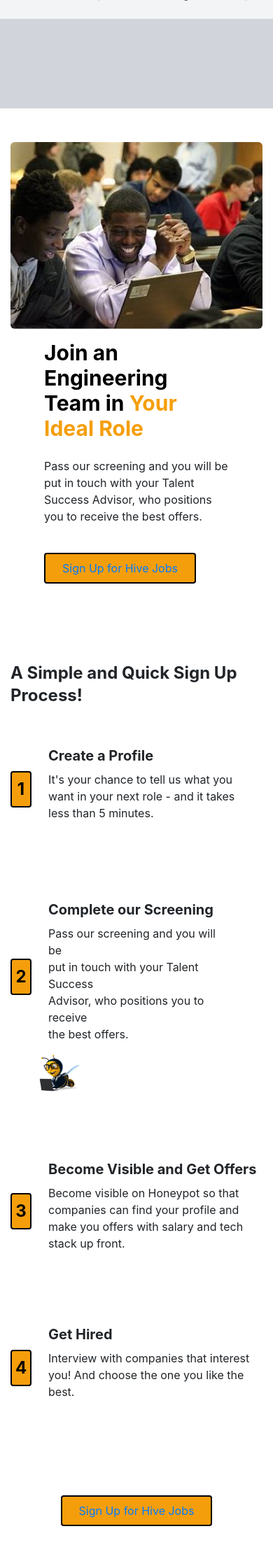
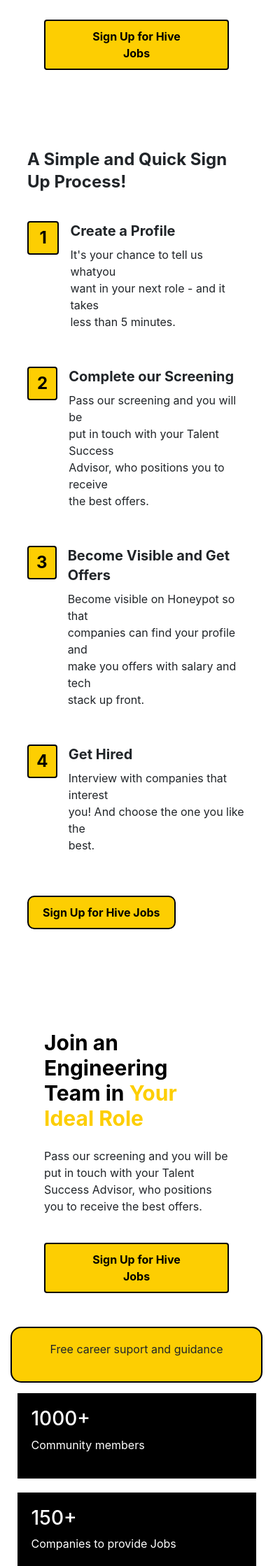
Before and after one commit to nabilbilly/HiveTech-Platform, a Django app: page / in a window 390 px wide. Shown: the part 1082-3320 px from the top of the page at 70% size. Run offline with Django 5.2, Linux system fonts and the light colour scheme; some libraries are stand-ins or nearby versions.

Commit message:
Recent Complete Work

```diff
--- a/HiveProject/Template/Accounts/ForgotPasswordEmail.html
+++ b/HiveProject/Template/Accounts/ForgotPasswordEmail.html
@@ -26,10 +26,10 @@
                 {% csrf_token %}
                 <div class="mb-12">
                     <label for="email" class="block font-bold text-black-700">Email Address</label>
-                    <input type="email" id="email" class="w-full p-2 border rounded" placeholder="">
+                    <input type="email" id="email" class="w-full p-2 border-2 rounded" placeholder="">
                 </div>
                 <br><br>
-                <button type="submit" class="w-full bg-yellow-500 text-white py-2 rounded border-2 border-black hover:bg-yellow-600 mt-12"><a href="{% url 'VerificationCode'%}" class="text-black no-underline"> Request Password Reset </a></button>
+                <button type="submit" class="w-full bg-yellow-400 font-bold text-white py-2 rounded border-2 border-black hover:bg-yellow-500 mt-12"><a href="{% url 'VerificationCode'%}" class="text-black no-underline"> Request Password Reset </a></button>
             </form>
 
             <p class=" text-center text-gray-700 mt-4"><span class=" font-bold">© 2024 Hive.</span> <br> <a href="#" class="underline text-black">Privacy,</a> <a href="#" class="underline text-black"> Terms</a> and <a href="#" class="underline text-black">Legal</a></p>
--- a/HiveProject/Template/Accounts/VerificationCode.html
+++ b/HiveProject/Template/Accounts/VerificationCode.html
@@ -15,7 +15,8 @@
 <main class="container mx-auto px-4 py-12">
     <div class="flex flex-col md:flex-row md:space-x-0">
         <!-- Verification Code Form -->
-        <div class="bg-white p-8 rounded-sm shadow-lg w-full md:w-1/2">
+        {% comment %} <div class="bg-white p-8 rounded-sm shadow-lg w-full md:w-1/2"> {% endcomment %}
+        <div class="bg-white p-8 rounded-sm  overflow-y-auto w-full md:w-1/2 " style="height:540px">
             <div class="flex items-center justify-center mb-0">
                 <h2 class="text-2xl font-bold text-center">Join Hive</h2>
                 <img src="{% static 'images/logo/CashHive1.png' %}" alt="logo" class="h-12 md:h-14 lg:h-15 mr-2">
@@ -33,7 +34,7 @@
                 </div>
 
                 <br><br><br>
-                <button type="submit" class="w-full bg-yellow-500 text-white py-2 rounded border-2 border-black hover:bg-yellow-600 mt-12"><a href="{% url 'PasswordReset'%}" class="text-black no-underline">Continue </a></button>
+                <button type="submit" class="w-full bg-yellow-400 font-bold text-white py-2 rounded border-2 border-black hover:bg-yellow-500 mt-12"><a href="{% url 'PasswordReset'%}" class="text-black no-underline">Continue </a></button>
             </form>
 
             <p class=" text-center text-gray-700 mt-3"><span class=" font-bold">© 2024 Hive.</span> <br> <a href="#" class="underline text-black">Privacy,</a> <a href="#" class="underline text-black"> Terms</a> and <a href="#" class="underline text-black">Legal</a></p>
--- a/HiveProject/Template/TalentPage.html
+++ b/HiveProject/Template/TalentPage.html
@@ -5,22 +5,27 @@
 <section class="hero-section py-0">
   <div class="w-full" >
     <div class="flex flex-wrap">
-      <div class="w-full md:w-1/2  ">
-        <h1 class="text-4xl md:text-5xl font-bold ml-10 mt-16 mb-3" style="  margin-left:100px; ">
-          <span style=" font-weight: 400; line-height: 42px; ">Choose a</span>
-          <span class="block text-black text-5xl md:text-6xl mt-4" style="font-size: 54px; font-weight: 700;  ">Job You Love</span>
+      <div class="w-full md:w-1/2 flex flex-col items-start">
+        <h1 class="text-3xl sm:text-4xl md:text-5xl lg:text-6xl font-bold ml-10 mt-16 mb-3" style="margin-left:80px;">
+          <span class="font-normal leading-10">Choose a</span>
+          <span class="block text-black text-3xl sm:text-5xl md:text-5xl lg:text-6xl mt-2 font-bold">
+            Job You Love
+          </span>
         </h1>
-        <pre class="mt-4 ml-10 " style="font-family: Poppins; font-size: 24px; font-weight: 100; margin-buttom:0px" >
-          Hive.network is Africa's student
-          developer focused platform to meet
-          global opportunities. Create profile
-          and let your dream company reach
+
+        <p class="mt-4 mb-3 ml-20 text-lg md:text-xl font-light" style="font-family: Poppins; margin-bottom:0; ">
+          Hive.network is Africa's student<br>
+          developer focused platform to meet<br>
+          global opportunities. Create profile<br>
+          and let your dream company reach<br>
           out to you.
-        </pre>
-        <button class="bg-yellow-500 ml-12 text-white py-2 px-4 rounded mb-12 border-2 border-black hover:bg-yellow-600 " style="margin-left:100px; ">
-          <a href="#" class="no-underline">Find Me a Job</a>
+        </p>
+
+        <button class="ml-12 text-white mb-10 border-2 border-black" style="background:#FDCE02; padding:10px 20px; border-radius:10px; margin-left:80px;">
+          <a href="#" class="font-bold text-black no-underline hover:text-black hover:no-underline" style="text-decoration: none;">Find Me a Job</a>
         </button>
       </div>
+
 
       <div class="w-full md:w-1/2 mb-12" >
         <img src="{% static 'images/TalentPage/rectangle_hive.png' %}" alt="Hero Image" class="w-full" />
@@ -33,7 +38,7 @@
       <p>Over 2000 Companies are Hiring on Honeypot</p>
     </div>
   </section>
-</section>
+
 
   <section class="py-6 bg-gray-300">
     <div class="container mx-auto max-w-screen-lg h-20"></div>
@@ -48,14 +53,14 @@
       <div class="w-full md:w-1/2 px-5 py-3">
         <h4 class="text-black text-3xl md:text-4xl font-bold">
           Join an Engineering <br />Team in
-        <span class="text-yellow-500">Your Ideal Role</span>
+          <span style="color: #FDCE02; font-weight: bold;">Your Ideal Role</span>
         </h4>
         <p class="mt-4">
           Pass our screening and you will be put in touch with your Talent
           Success Advisor, who positions you to receive the best offers.
         </p>
-      <button class="bg-yellow-500 text-white py-2 px-4 rounded border-2 border-black hover:bg-yellow-600 mt-4">
-        <a href="#" class="no-underline">Sign Up for Hive Jobs</a>
+        <button class="  font-bold rounded border-2 border-black hover:bg-yellow-600 mt-4 px-5 py-2.5" style="background:#FDCE02;">
+          <a href="#" class=" text-black no-underline hover:text-black hover:no-underline" >Sign Up for Hive Jobs</a>
         </button>
       </div>
     </div>
@@ -63,32 +68,31 @@
 
   <section class="py-5">
     <div class="container mx-auto">
-    <h2 class="text-2xl font-bold">A Simple and Quick Sign Up Process!</h2>
+      <div class="grid grid-cols-1 md:grid-cols-2 gap-4 items-center">
+        <!-- Left Side: Text -->
+        <div class="flex flex-col justify-center px-4">
+          <h2 class="text-2xl font-bold mb-4">A Simple and Quick Sign Up Process!</h2>
 
-    <div class="flex flex-col py-15">
-      <div class="flex flex-wrap items-center py-5">
-        <div class="w-1/12 ">
-          <div class="text-center text-black text-2xl font-bold py-2 bg-yellow-500 rounded border-2 border-black hover:bg-yellow-600">
+          <div class="flex flex-col space-y-1">
+            <div class="flex items-start space-x-4 py-3">
+              <div class="text-center text-black text-2xl font-bold py-2 rounded border-2 border-black hover:bg-yellow-600 w-12 h-12 flex items-center justify-center" style="background:#FDCE02;">
                 1
               </div>
-        </div>
-        <div class="w-10/12 ml-4 " >
+              <div>
                 <h4 class="text-xl font-bold">Create a Profile</h4>
-          <p class="mt-2 ">
-            It's your chance to tell us what you <br>
+                <p class="mt-2">
+                  It's your chance to tell us whatyou <br>
                   want in your next role - and it takes <br>
                   less than 5 minutes.
                 </p>
               </div>
             </div>
 
-      <div class="flex flex-wrap items-center py-5">
-        <div class="w-1/12">
-          <div class="text-center text-black text-2xl font-bold py-2 bg-yellow-500 rounded border-2 border-black hover:bg-yellow-600">
+            <div class="flex items-start space-x-4 py-3">
+              <div class="text-center text-black text-2xl font-bold py-2  rounded border-2 border-black hover:bg-yellow-600 w-12 h-12 flex items-center justify-center" style="background:#FDCE02;">
                 2
               </div>
-        </div>
-        <div class="w-8/12 ml-4" >
+              <div>
                 <h4 class="text-xl font-bold">Complete our Screening</h4>
                 <p class="mt-2">
                   Pass our screening and you will be <br>
@@ -97,18 +101,13 @@
                   the best offers.
                 </p>
               </div>
-        <div class="w-2/12 ml-10">
-          <img src="{% static 'images/TalentPage/fun-bee-50154769 1.png'%}" alt="" class="w-full" />
-        </div>
             </div>
 
-      <div class="flex flex-wrap items-center py-5">
-        <div class="w-1/12">
-          <div class="text-center text-black text-2xl font-bold py-2 bg-yellow-500 rounded border-2 border-black hover:bg-yellow-600">
+            <div class="flex items-start space-x-4 py-3">
+              <div class="text-center text-black text-2xl font-bold py-2 rounded border-2 border-black hover:bg-yellow-600 w-12 h-12 flex items-center justify-center" style="background:#FDCE02;">
                 3
               </div>
-        </div>
-        <div class="w-10/12 ml-4">
+              <div>
                 <h4 class="text-xl font-bold">Become Visible and Get Offers</h4>
                 <p class="mt-2">
                   Become visible on Honeypot so that <br>
@@ -119,13 +118,11 @@
               </div>
             </div>
 
-      <div class="flex flex-wrap items-center py-10">
-        <div class="w-1/12">
-          <div class="text-center text-black text-2xl font-bold py-2 bg-yellow-500 rounded border-2 border-black hover:bg-yellow-600">
+            <div class="flex items-start space-x-4 py-3">
+              <div class="text-center text-black text-2xl font-bold py-2 rounded border-2 border-black hover:bg-yellow-600 w-12 h-12 flex items-center justify-center" style="background:#FDCE02;">
                 4
               </div>
-        </div>
-        <div class="w-10/12 ml-4">
+              <div>
                 <h4 class="text-xl font-bold">Get Hired</h4>
                 <p class="mt-2">
                   Interview with companies that interest<br>
@@ -134,15 +131,23 @@
                 </p>
               </div>
             </div>
+            <div class="flex items-start space-x-4 pt-6 pb-12">
+              <button class=" text-white border-2 border-black" style="background:#FDCE02; padding:10px 20px; border-radius:10px;">
+                <a href="#" class="font-bold text-black no-underline hover:text-black hover:no-underline " style="text-decoration: none;">Sign Up for Hive Jobs</a>
+              </button>
+
+            </div>
+          </div>
         </div>
 
-    <div class="flex justify-center py-20">
-      <button class="bg-yellow-500 text-white py-2 px-4 rounded border-2 border-black hover:bg-yellow-600">
-        <a href="#" class="no-underline">Sign Up for Hive Jobs</a>
-      </button>
+        <!-- Right Side: Image -->
+        <div class="w-full flex justify-center md:justify-end">
+          <img src="{% static 'images/TalentPage/fun-bee-50154769 1.png' %}" alt="" class="w-full h-auto max-w-xs" />
+        </div>
       </div>
     </div>
   </section>
+
 
   <section class="py-3">
     <div class="container mx-auto flex flex-wrap">
@@ -151,44 +156,51 @@
       </div>
       <div class="w-full md:w-1/2 px-5 py-3">
         <h4 class="text-black text-3xl md:text-4xl font-bold">
-        Join an Engineering <br />Team in <span class="text-yellow-400">Your Ideal Role</span>
+          Join an Engineering <br />Team in <span style="color: #FDCE02; font-weight: bold;">Your Ideal Role</span>
         </h4>
         <p class="mt-4">
           Pass our screening and you will be put in touch with your Talent
           Success Advisor, who positions you to receive the best offers.
         </p>
-      <button class="bg-yellow-500 text-white py-2 px-4 rounded border-2 border-black hover:bg-yellow-600 mt-4">
+        {% comment %} <button class="bg-yellow-500 text-white py-2 px-4 rounded border-2 border-black hover:bg-yellow-600 mt-4">
           <a href="#" class="no-underline">Sign Up for Hive Jobs</a>
+        </button> {% endcomment %}
+        <button class="  font-bold rounded border-2 border-black hover:bg-yellow-600 mt-4 px-5 py-2.5" style="background:#FDCE02;">
+          <a href="#" class=" text-black no-underline hover:text-black hover:no-underline" >Sign Up for Hive Jobs</a>
         </button>
       </div>
     </div>
   </section>
 
-<section class="py-3 bg-gray-900 text-white">
-  <div class="container mx-auto text-center">
-    <div class="flex justify-center mb-4">
-      <img src="{% static 'images/TalentPage/fun-bee-50154769 1.png' %}" alt="" />
+  <section class="py-3 suport-section">
+    <div class="container ">
+      <div class="row">
+          <img src="{% static 'images/TalentPage/fun-bee-50154769 1.png' %}" alt="">
       </div>
 
-    <div class="mb-4">
-      <p>Free career support and guidance</p>
+      <div class="row" id="support" style="background:#FDCE02;">
+          <div >
+            <p>Free career suport and guidance</p>
+          </div>
       </div>
 
-    <div class="flex justify-around">
-      <div>
-        <h3 class="text-3xl font-bold">1000+</h3>
-        <p>Community members</p>
+      <div class="row">
+
+        <div class="col-4">
+          <h3>1000+</h3>
+          <p style="color: white;">Community members</p>
         </div>
-      <div>
-        <h3 class="text-3xl font-bold">150+</h3>
-        <p>Companies to provide Jobs</p>
+
+        <div class="col-4">
+          <h3>150+</h3>
+          <p style="color: white;">Companies to provide Jobs</p>
         </div>
-      <div>
-        <h3 class="text-3xl font-bold">10+</h3>
-        <p>Available in universities</p>
-      </div>
+
+        <div class="col-4">
+          <h3>10+</h3>
+          <p style="color: white;">Avaliable in universities</p>
         </div>
     </div>
   </section>
-
+</section>
 {% endblock %}
--- a/HiveProject/Template/base.html
+++ b/HiveProject/Template/base.html
@@ -5,7 +5,7 @@
     <meta charset="UTF-8">
     <meta name="viewport" content="width=device-width, initial-scale=1.0">
     <title>{% block title %}Hive Platform{% endblock %}</title>
-    <link href="{% static 'src/css/styles.css' %}" rel="stylesheet">{% comment %} Css not connecting{% endcomment %}
+    <link rel="stylesheet" href="{% static 'src/css/talent_page.css'%}">
     <link href="https://cdn.jsdelivr.net/npm/tailwindcss@2.2.19/dist/tailwind.min.css" rel="stylesheet">
     <link href="https://stackpath.bootstrapcdn.com/bootstrap/4.5.2/css/bootstrap.min.css" rel="stylesheet">
 
--- /dev/null
+++ b/HiveProject/static/src/css/talent_page.css
@@ -0,0 +1,150 @@
+#support {
+    width: 43%;
+     display: flex;
+     height: 80px;
+     margin: auto;
+     justify-content: center;
+     align-items: center;
+     background-color:  #FDCE02;
+     border: 2px solid black;
+     border-radius: 5px;
+     position: relative;
+     margin-bottom: -15px;
+     z-index: 2;
+ }
+
+ .suport-section {
+     display: flex;
+     margin: auto;
+     justify-content: center;
+     align-items: center;
+ }
+
+
+ .suport-section img{
+   margin: auto;
+   margin-top: 20px;
+ }
+
+  .suport-section .col-4{
+    background-color: black;
+    margin: 30px;
+    margin: auto;
+    border: 5px solid white;
+    justify-content: center;
+    height: 160px;
+    padding: 20px;
+  }
+
+  .suport-section h3, a{
+    color: white;
+  }
+
+ @media (max-width: 767px) {
+     /* Layout */
+  .hero-section img{
+
+    display: none;
+    }
+
+
+
+
+  #support {
+     display: flex;
+     width: 100%;
+     height: 80px;
+     margin: auto;
+     margin-bottom: 10px;
+     justify-content: center;
+     align-items: center;
+     border: 2px solid black;
+     border-radius: 15px;
+     background-color: #FDCE02;
+ }
+
+ .suport-section {
+     display: flex;
+     margin: auto;
+     justify-content: center;
+     align-items: center;
+ }
+
+
+  .suport-section .col-4{
+    background-color: black;
+    margin: 20px;
+    margin: auto;
+    margin-bottom: 10px;
+    justify-content: center;
+    height: 160px;
+    padding: 20px;
+  }
+
+     .hero-section img {
+         display: none;
+     }
+
+
+     .suport-section {
+         display: flex;
+         flex-direction: column;
+     }
+
+     .suport-section .container .row {
+         flex-direction: column;
+     }
+
+     .suport-section .container .col-4 {
+         flex: 0 0 100%;
+         max-width: 90%;
+     }
+
+
+    .hero-section h1{
+       font-size: 30px;
+    }
+    .hero-section  h1 span{
+       font-size:  35px;
+       color: black;
+    }
+
+    .hero-section{
+       justify-content: center;
+       align-items: center;
+    }
+
+    .sign-up-process{
+       display: flex;
+    }
+
+    .sign-up-process h2{
+       margin: 20px;
+       font-size: 22px;
+       color: black;
+       margin-bottom: 0px;
+       text-align: center;
+    }
+    .sign-up-process .col{
+       display: flex;
+    }
+    .sign-up-process .col {
+       flex-direction: column;
+
+       flex: 0 0 100%;
+       max-width: 90%;
+    }
+    .sign-up-process .col .row .col-2{
+       flex-direction: column;
+    }
+
+    .sign-up-process div{
+       flex-direction: column;
+       width: 320px;
+
+    }
+    .sign-up-process img{
+       display: none;
+    }
+
+ }
```
Also changed, not shown: HiveProject/Template/Accounts/PasswordReset.html (+5 -5 lines), HiveProject/Template/Accounts/Signup.html (+7 -6 lines), HiveProject/Template/Accounts/login.html (+4 -8 lines), HiveProject/Template/DevCommunity.html (+10 -10 lines). Lines whose indentation alone changed are shown as unchanged.
